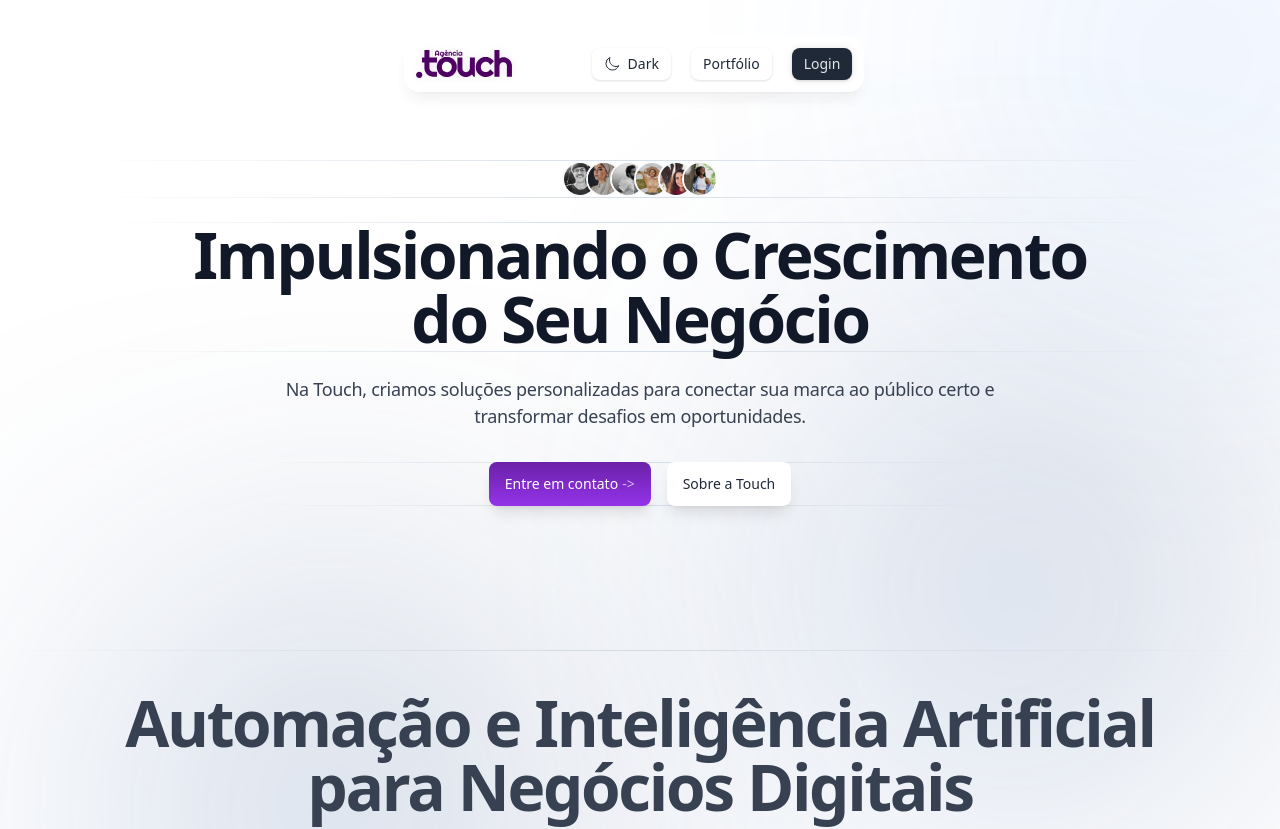
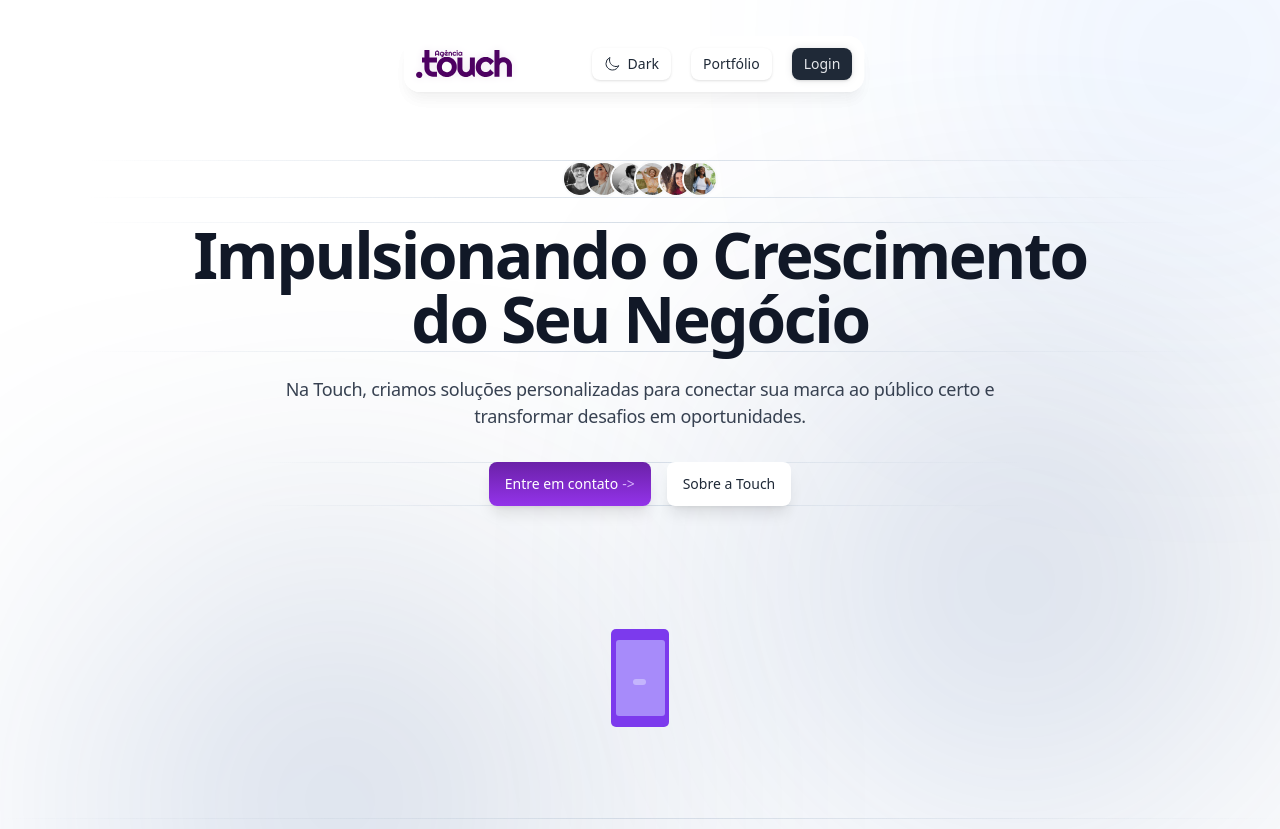
Before and after one commit to Gabrielloopes33/touch-web, a Next.js app: page / in a window 1280 px wide. Shown: the top 829 px of the page. Built offline with nearby package versions, Linux system fonts and the light colour scheme.

Commit message:
animação de textos iniciais + adição de elemento animado no final do primeiro container

```diff
--- a/app/layout.tsx
+++ b/app/layout.tsx
@@ -1,5 +1,7 @@
 import React from "react";
 import "./css/style.css";
+import "../css/additional-styles/tracking-in-expand.css";
+import "../css/additional-styles/uiverse-loader.css";
 import { Inter } from "next/font/google";
 import { Metadata } from "next";
 import Header from '@/components/ui/header';
--- /dev/null
+++ b/components/WavyText.tsx
@@ -0,0 +1,57 @@
+"use client";
+import React, { useEffect, useState } from "react";
+import { motion } from "motion/react";
+
+interface WavyTextProps {
+  text: string;
+  className?: string;
+  typing?: boolean;
+  typingSpeed?: number; // ms por letra
+}
+
+const WavyText: React.FC<WavyTextProps> = ({ text, className, typing = false, typingSpeed = 60 }) => {
+  const [visibleCount, setVisibleCount] = useState(typing ? 0 : text.length);
+
+  useEffect(() => {
+    if (!typing) return;
+    setVisibleCount(0);
+    const interval = setInterval(() => {
+      setVisibleCount((prev) => {
+        if (prev < text.length) return prev + 1;
+        clearInterval(interval);
+        return prev;
+      });
+    }, typingSpeed);
+    return () => clearInterval(interval);
+  }, [text, typing, typingSpeed]);
+
+  return (
+    <span className={className} style={{ display: "inline-block", whiteSpace: "pre" }}>
+      {text.split("").map((char, i) =>
+        i < visibleCount ? (
+          <motion.span
+            key={i}
+            initial={{ y: 0 }}
+            animate={{ skewY: [0, 10, -10, 0] }}
+            transition={{
+              duration: 0.8,
+              repeat: Infinity,
+              repeatType: "loop",
+              delay: i * 0.5,
+              ease: "linear",
+            }}
+            style={{ display: "inline-block" }}
+          >
+            {char}
+          </motion.span>
+        ) : (
+          <span key={i} style={{ display: "inline-block", opacity: 0 }}>
+            {char}
+          </span>
+        )
+      )}
+    </span>
+  );
+};
+
+export default WavyText;
--- a/components/hero-home.tsx
+++ b/components/hero-home.tsx
@@ -1,14 +1,17 @@
-import React from "react";
+"use client";
+
+import React, { useEffect, useState } from "react";
 import Image from "next/image";
 import PageIllustration from "@/components/page-illustration";
-
-
-
-
-
-
+import WavyText from "./WavyText";
 
 export default function HeroHome() {
+  const [showLoader, setShowLoader] = useState(false);
+  useEffect(() => {
+    const timer = setTimeout(() => setShowLoader(true), 2000);
+    return () => clearTimeout(timer);
+  }, []);
+
   return (
     <section className="bg-white dark:bg-gray-900">
       <PageIllustration />
@@ -66,12 +69,14 @@ export default function HeroHome() {
                 />
               </div>
             </div>
+
             <h1
-              className="mb-6 border-y text-5xl font-bold [border-image:linear-gradient(to_right,transparent,theme(colors.slate.300/.8),transparent)1] md:text-6xl text-gray-900 dark:text-white"
+              className="tracking-in-expand mb-6 border-y text-5xl font-bold [border-image:linear-gradient(to_right,transparent,theme(colors.slate.300/.8),transparent)1] md:text-6xl text-gray-900 dark:text-white"
               data-aos="zoom-y-out"
               data-aos-delay={150}
             >
-              Impulsionando o Crescimento<br className="max-lg:hidden" />
+              Impulsionando o Crescimento
+              <br className="max-lg:hidden" />
               do Seu Negócio
             </h1>
             <div className="mx-auto max-w-3xl">
@@ -114,8 +119,17 @@ export default function HeroHome() {
               </div>
             </div>
           </div>
-           {/* Hero image */}
-
+          {/* Hero image */}
+          {showLoader && (
+            <div
+              className="relative flex justify-center items-center mt-12"
+              style={{ minHeight: 120 }}
+            >
+              <div className="loader"></div>
+              <div className="loader"></div>
+              <div className="loader"></div>
+            </div>
+          )}
         </div>
       </div>
     </section>
--- /dev/null
+++ b/css/additional-styles/tracking-in-expand.css
@@ -0,0 +1,30 @@
+/* tracking-in-expand animation from Animista */
+.tracking-in-expand {
+  -webkit-animation: tracking-in-expand 0.7s cubic-bezier(0.215, 0.610, 0.355, 1.000) both;
+  animation: tracking-in-expand 0.7s cubic-bezier(0.215, 0.610, 0.355, 1.000) both;
+}
+
+@-webkit-keyframes tracking-in-expand {
+  0% {
+    letter-spacing: -0.5em;
+    opacity: 0;
+  }
+  40% {
+    opacity: 0.6;
+  }
+  100% {
+    opacity: 1;
+  }
+}
+@keyframes tracking-in-expand {
+  0% {
+    letter-spacing: -0.5em;
+    opacity: 0;
+  }
+  40% {
+    opacity: 0.6;
+  }
+  100% {
+    opacity: 1;
+  }
+}
--- /dev/null
+++ b/css/additional-styles/uiverse-loader.css
@@ -0,0 +1,101 @@
+/* Loader animation from Uiverse.io by Nawsome - adaptado para roxo */
+.loader {
+  position: absolute;
+  top: 50%;
+  left: 50%;
+  z-index: 10;
+  width: 160px;
+  height: 100px;
+  margin-left: -80px;
+  margin-top: -50px;
+  border-radius: 5px;
+  background: #7c3aed; /* roxo Tailwind 600 */
+  animation: dot1_ 3s cubic-bezier(0.55,0.3,0.24,0.99) infinite;
+}
+
+.loader:nth-child(2) {
+  z-index: 11;
+  width: 150px;
+  height: 90px;
+  margin-top: -45px;
+  margin-left: -75px;
+  border-radius: 3px;
+  background: #a78bfa; /* roxo Tailwind 400 */
+  animation-name: dot2_;
+}
+
+.loader:nth-child(3) {
+  z-index: 12;
+  width: 40px;
+  height: 20px;
+  margin-top: 50px;
+  margin-left: -20px;
+  border-radius: 0 0 5px 5px;
+  background: #c4b5fd; /* roxo Tailwind 300 */
+  animation-name: dot3_;
+}
+
+@keyframes dot1_ {
+  3%,97% {
+    width: 160px;
+    height: 100px;
+    margin-top: -50px;
+    margin-left: -80px;
+  }
+  30%,36% {
+    width: 80px;
+    height: 120px;
+    margin-top: -60px;
+    margin-left: -40px;
+  }
+  63%,69% {
+    width: 40px;
+    height: 80px;
+    margin-top: -40px;
+    margin-left: -20px;
+  }
+}
+
+@keyframes dot2_ {
+  3%,97% {
+    height: 90px;
+    width: 150px;
+    margin-left: -75px;
+    margin-top: -45px;
+  }
+  30%,36% {
+    width: 70px;
+    height: 96px;
+    margin-left: -35px;
+    margin-top: -48px;
+  }
+  63%,69% {
+    width: 32px;
+    height: 60px;
+    margin-left: -16px;
+    margin-top: -30px;
+  }
+}
+
+@keyframes dot3_ {
+  3%,97% {
+    height: 20px;
+    width: 40px;
+    margin-left: -20px;
+    margin-top: 50px;
+  }
+  30%,36% {
+    width: 8px;
+    height: 8px;
+    margin-left: -5px;
+    margin-top: 49px;
+    border-radius: 8px;
+  }
+  63%,69% {
+    width: 16px;
+    height: 4px;
+    margin-left: -8px;
+    margin-top: -37px;
+    border-radius: 10px;
+  }
+}
--- a/package.json
+++ b/package.json
@@ -17,7 +17,8 @@
     "aos": "^3.0.0-beta.6",
     "daisyui": "^5.0.43",
     "i": "^0.3.7",
-    "next": "15.0.4",
+    "motion": "^12.19.1",
+    "next": "^15.3.4",
     "prettier-plugin-tailwindcss": "^0.6.5",
     "react": "19.0.0",
     "react-dom": "19.0.0",
```
Also changed, not shown: 1 other file (tests, documents, lock files or other folders).
